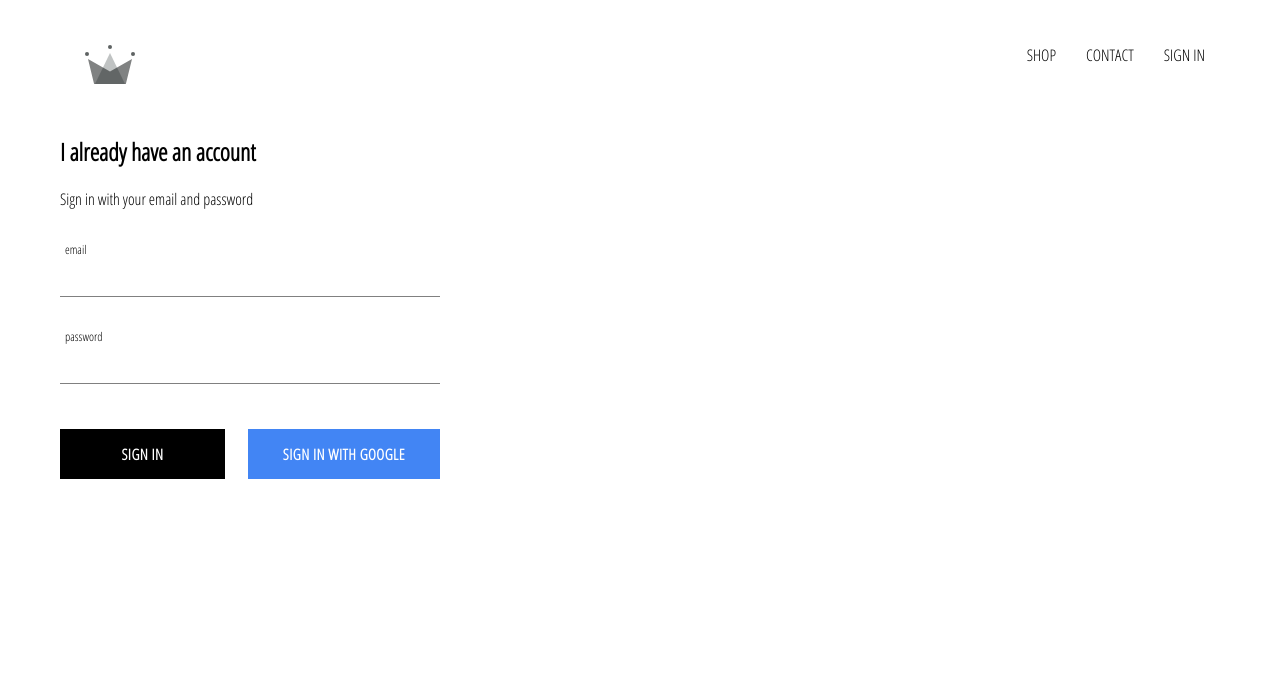
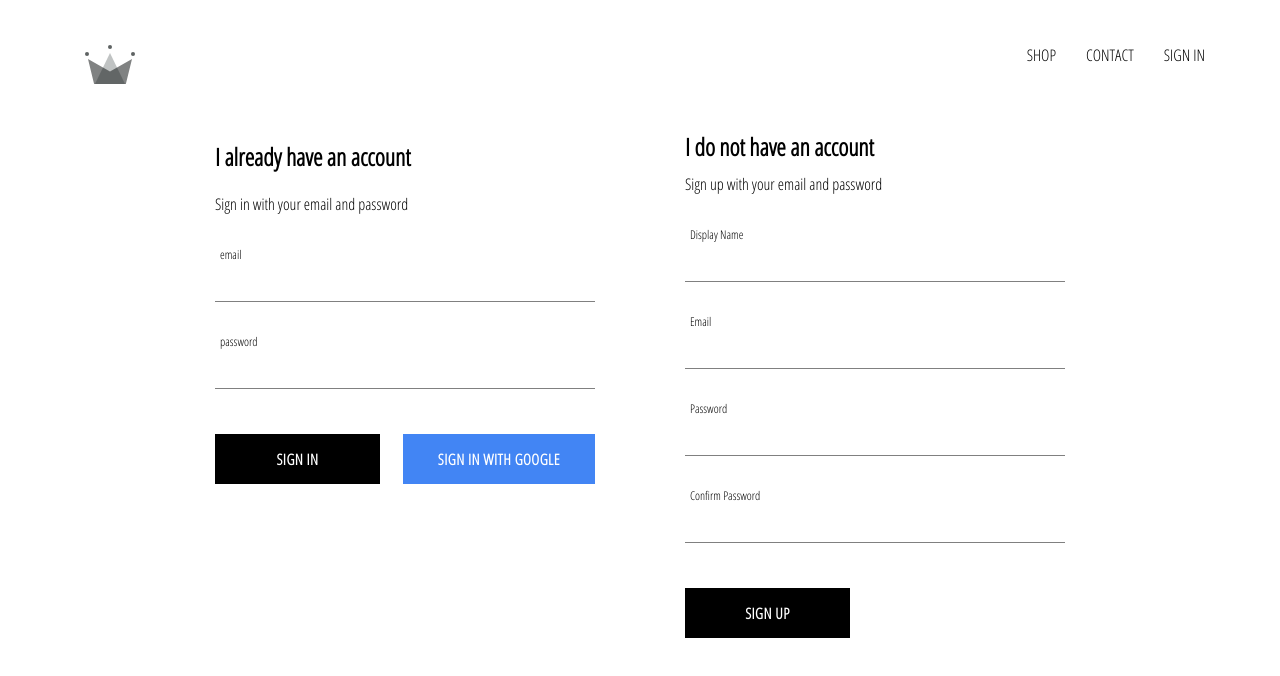
Before and after one commit to acushlakoncept/crown-clothing, a React (Create React App) app: page /signin in a window 1280 px wide. Shown: the top 676 px of the page. Built offline with nearby package versions, Linux system fonts and the light colour scheme; no server answers.

Commit message:
Add sign up method and styles to sign-in-sign-up page

```diff
--- a/src/pages/sign-in-and-sign-up/sign-in-and-sign-up.component.js
+++ b/src/pages/sign-in-and-sign-up/sign-in-and-sign-up.component.js
@@ -1,11 +1,13 @@
 import React from 'react';
 
 import SignIn from '../../components/sign-in/sign-in.component';
+import SignUp from '../../components/sign-up/sign-up.component';
 import './sign-in-and-sign-up.styles.scss';
 
 const SignInAndSignUpPage = () => (
     <div className="sign-in-and-sign-up">
         <SignIn />
+        <SignUp />
     </div>
 );
 
--- a/src/pages/sign-in-and-sign-up/sign-in-and-sign-up.styles.scss
+++ b/src/pages/sign-in-and-sign-up/sign-in-and-sign-up.styles.scss
@@ -0,0 +1,6 @@
+.sign-in-and-sign-up {
+    width: 850px;
+    display: flex;
+    justify-content: space-between;
+    margin: 30px auto;
+}
```
Also changed, not shown: src/firebase/test.js (added, +7 -0 lines).
